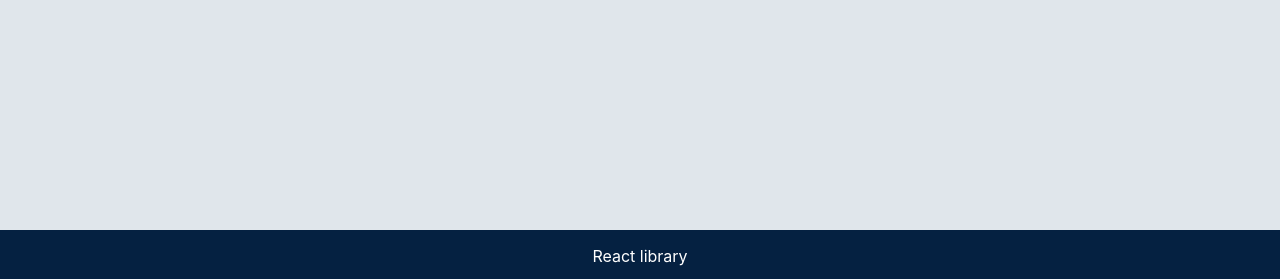
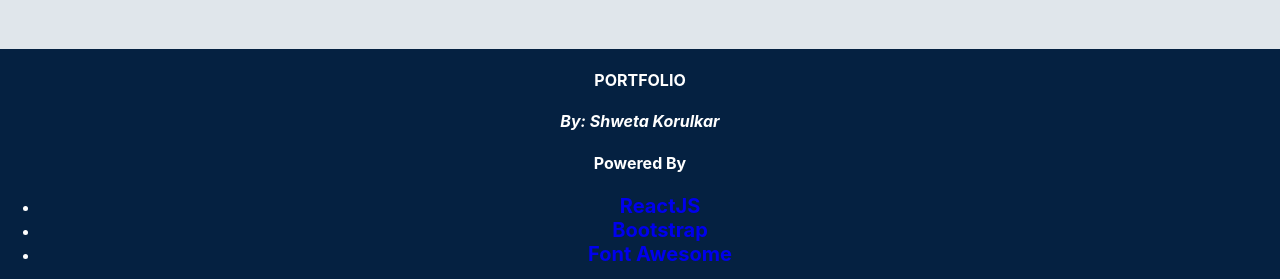
Before and after one commit to sk192/WebDevProject, a React (Create React App) app in the folder profile/: page /resume in a window 1280 px wide. Shown: the part 518-797 px from the top of the page. Built offline with nearby package versions, Linux system fonts and the light colour scheme.

Commit message:
added content to footer

```diff
--- a/profile/src/components/footer.jsx
+++ b/profile/src/components/footer.jsx
@@ -2,11 +2,53 @@ import React from "react";
 
 const footer = () => {
   return (
-    <footer>
-      <div className="footer">
-        <p>React library</p>
+   <footer className="footer bg-dark">
+      <div className="container">
+        <div className="row">
+          <div className="col col1 ">
+            <h4>PORTFOLIO</h4>
+            {/* <h5 className="list-unstyled">By:</h5> */}
+            <p>
+              <b>
+                <em>By: Shweta Korulkar</em>
+              </b>
+
+            </p>
+          </div>
+          <div className="col col2">
+            <h4>Powered By</h4>
+            <ul className="list-unstyled">
+              <li>
+                <a href="https://reactjs.org/" target="_blank" rel="noreferrer">
+                  <b>ReactJS</b>
+                </a>
+              </li>
+
+              <li>
+                <a
+                  href="https://getbootstrap.com/"
+                  target="_blank"
+                  rel="noreferrer"
+                >
+                  <b>Bootstrap</b>
+                </a>
+              </li>
+              <li>
+                <a
+                  href="https://fontawesome.com/"
+                  target="_blank"
+                  rel="noreferrer"
+                >
+                  <b>Font Awesome</b>
+                </a>
+              </li>
+            </ul>
+          </div>
+        </div>
+
       </div>
     </footer>
+
   );
 };
 
```
